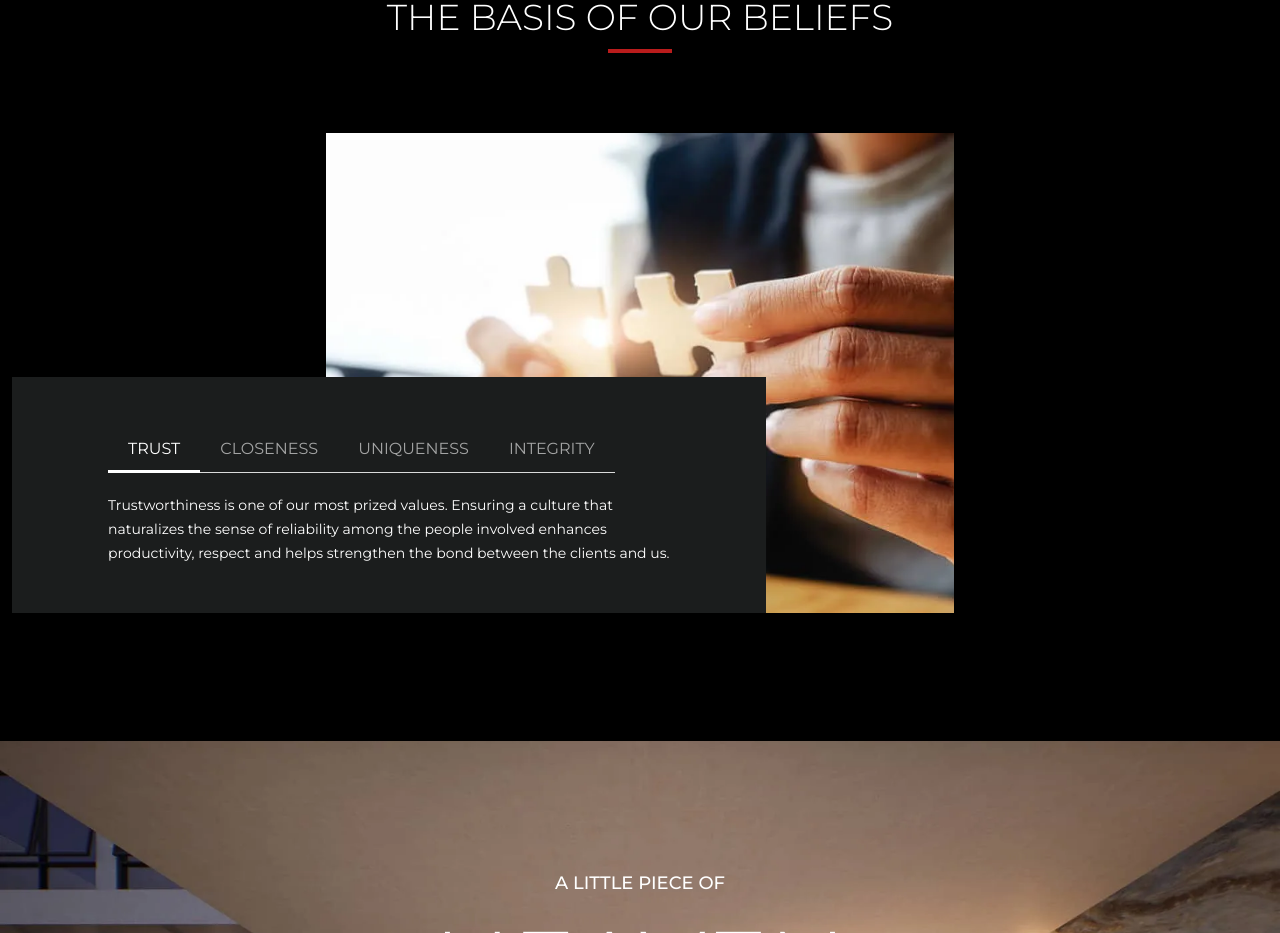
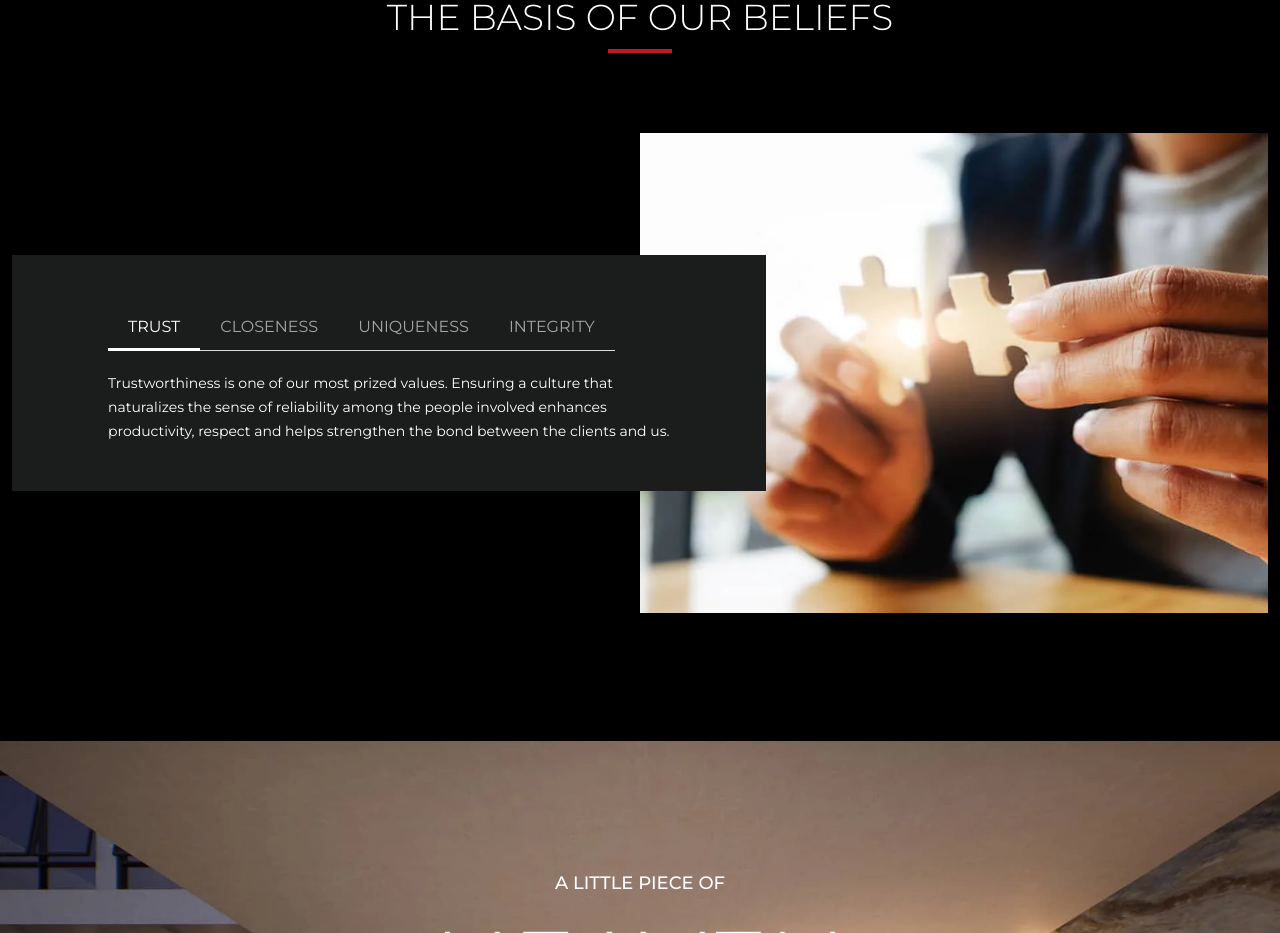
Before and after one commit to nuruddin-osman/nextgent-project, a Next.js app: page / in a window 1280 px wide. Shown: the part 3400-4333 px from the top of the page. Built offline with nearby package versions, Linux system fonts and the light colour scheme.

Commit message:
heaven part design done

```diff
--- a/src/app/components/home/OurAscendance.jsx
+++ b/src/app/components/home/OurAscendance.jsx
@@ -35,7 +35,7 @@ const OurAscendance = () => {
           <div className="w-full lg:w-1/2">
             <div className="order-2 md:order-1">
               <article
-                className="text-sm font-normal text-secondary font-montserrat leading-6 mb-6"
+                className="text-sm font-normal !text-secondary font-montserrat leading-6 mb-6"
                 data-aos="fade-right"
                 data-aos-delay="200"
               >
@@ -45,7 +45,7 @@ const OurAscendance = () => {
                 Bangladesh with Japanese collaboration and experience.
               </article>
               <article
-                className="text-sm font-normal text-secondary font-montserrat leading-6"
+                className="text-sm font-normal !text-secondary font-montserrat leading-6"
                 data-aos="fade-right"
                 data-aos-delay="300"
               >
--- a/src/app/components/home/TheBasis.jsx
+++ b/src/app/components/home/TheBasis.jsx
@@ -58,7 +58,7 @@ const TheBasis = () => {
           <SubHeading content="THE BASIS OF OUR BELIEFS" />
           <div className="w-16 h-1 bg-red-700"></div>
         </div>
-        <div className="w-full relative  flex items-center flex-col md:justify-end mt-20">
+        <div className="w-full relative  flex items-center flex-col md:flex-row md:justify-end mt-20">
           <div
             className=" w-full md:w-3/5 bg-secondary px-6 md:px-16 lg:px-24 py-6 lg:py-12 md:absolute z-10 md:top-2/5 md:left-0  order-2 md:order-1"
             data-aos="fade-down"
```
